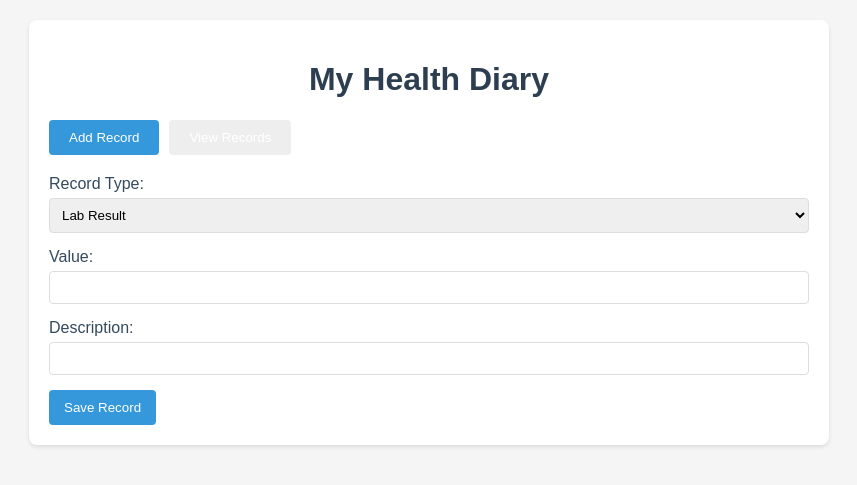
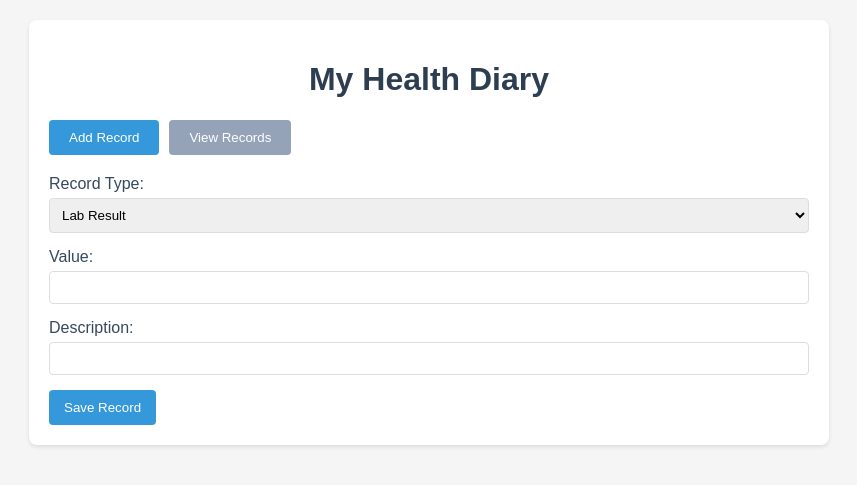
Before and after one commit to silicon-sage/AlexPythonServer, a Flask app: page / in a window 1280 px wide. Shown: the top 485 px of the page, without its empty margins (211-1068 px from the left). Run offline with Flask 3, Linux system fonts and the light colour scheme; some libraries are stand-ins or nearby versions.

Commit message:
Improve button visibility when not selected

```diff
--- a/templates/index.html
+++ b/templates/index.html
@@ -72,7 +72,7 @@
         }
         .tab {
             padding: 10px 20px;
-            background-color: #eee;
+            background-color: #94a3b8;
             border: none;
             border-radius: 4px;
             cursor: pointer;
```
